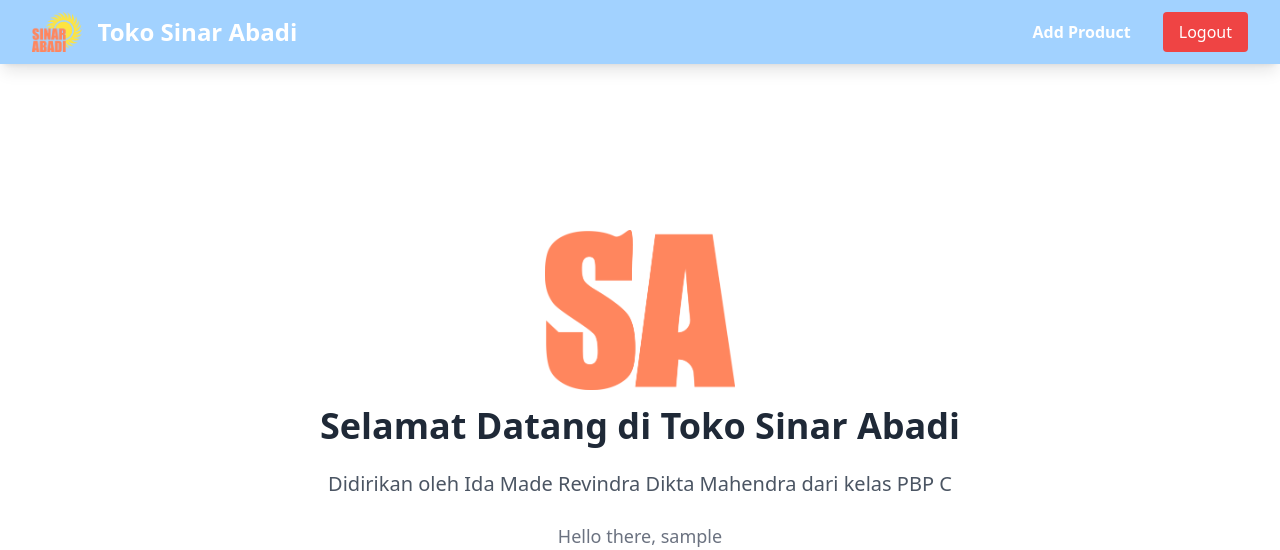
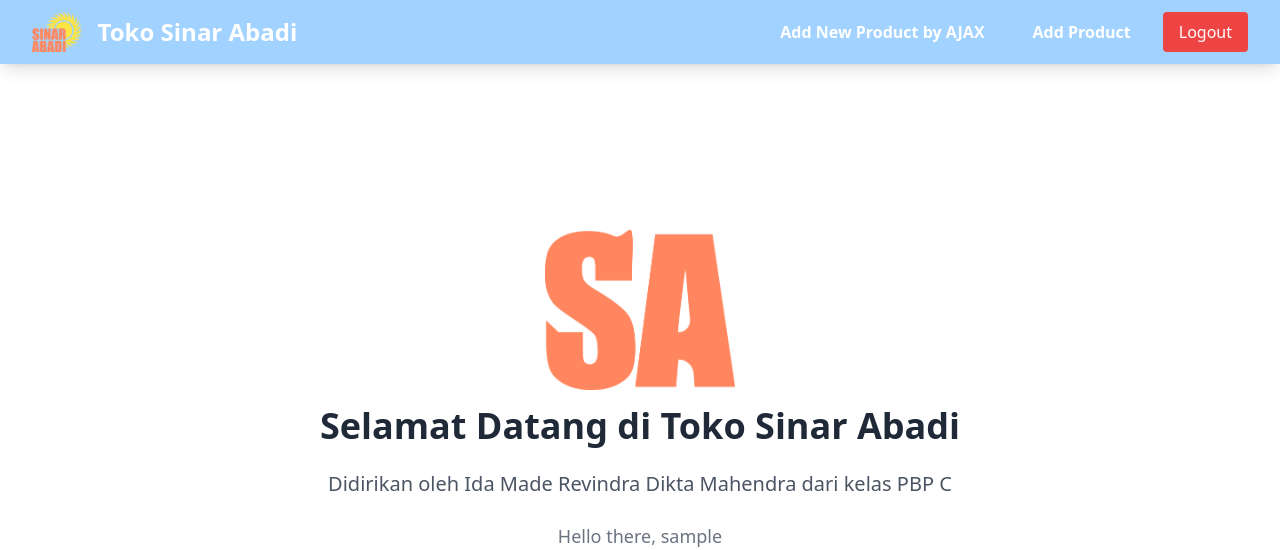
Before and after one commit to perutkenyang789/sinar-abadi-web, a Django app: page / in a window 1280 px wide. Shown: the top 550 px of the page. Run offline with Django 5.2, Linux system fonts and the light colour scheme; the visitor is signed in with stand-in values (Sample User, id 1); data that the repository does not hold is empty; some libraries are stand-ins or nearby versions.

Commit message:
Modify to view product data with fetch() API

```diff
--- a/main/templates/main.html
+++ b/main/templates/main.html
@@ -18,6 +18,49 @@
 
 <div class="flex justify-center h-screen gap-4 p-6">
     <div id="product_cards"></div>
+    <div id="crudModal" tabindex="-1" aria-hidden="true" class="hidden fixed inset-0 z-50 w-full flex items-center justify-center bg-gray-800 bg-opacity-50 overflow-x-hidden overflow-y-auto transition-opacity duration-300 ease-out">
+        <div id="crudModalContent" class="relative bg-white rounded-lg shadow-lg w-5/6 sm:w-3/4 md:w-1/2 lg:w-1/3 mx-4 sm:mx-0 transform scale-95 opacity-0 transition-transform transition-opacity duration-300 ease-out">
+            <!-- Modal header -->
+            <div class="flex items-center justify-between p-4 border-b rounded-t bg-indigo-200">
+                <h3 class="text-xl font-semibold text-gray-900">
+                    Add New Product
+                </h3>
+                <button type="button" class="text-gray-400 bg-transparent hover:bg-gray-200 hover:text-gray-900 rounded-lg text-sm p-1.5 ml-auto inline-flex items-center" id="closeModalBtn">
+                    <svg aria-hidden="true" class="w-5 h-5" fill="currentColor" viewBox="0 0 20 20" xmlns="http://www.w3.org/2000/svg">
+                        <path fill-rule="evenodd" d="M4.293 4.293a1 1 0 011.414 0L10 8.586l4.293-4.293a1 1 0 111.414 1.414L11.414 10l4.293 4.293a1 1 0 01-1.414 1.414L10 11.414l-4.293 4.293a1 1 0 01-1.414-1.414L8.586 10 4.293 5.707a1 1 0 010-1.414z" clip-rule="evenodd"></path>
+                    </svg>
+                    <span class="sr-only">Close modal</span>
+                </button>
+            </div>
+            <!-- Modal body -->
+            <div class="px-6 py-4 space-y-6 form-style">
+                <form id="productEntryForm" method="POST">
+                    {% csrf_token %}
+                    <div class="mb-4">
+                        <label for="productName" class="block text-sm font-medium text-gray-700">Product Name</label>
+                        <input type="text" id="productName" name="product_name" class="mt-1 block w-full border border-gray-300 rounded-md p-2 hover:border-indigo-700" placeholder="Enter product name" required>
+                    </div>
+                    <div class="mb-4">
+                        <label for="productPrice" class="block text-sm font-medium text-gray-700">Price (IDR)</label>
+                        <input type="number" id="productPrice" name="product_price" class="mt-1 block w-full border border-gray-300 rounded-md p-2 hover:border-indigo-700" placeholder="Enter product price" required>
+                    </div>
+                    <div class="mb-4">
+                        <label for="productDescription" class="block text-sm font-medium text-gray-700">Description</label>
+                        <textarea id="productDescription" name="product_description" rows="3" class="mt-1 block w-full h-52 resize-none border border-gray-300 rounded-md p-2 hover:border-indigo-700" placeholder="Enter product description" required></textarea>
+                    </div>
+                    <div class="mb-4">
+                        <label for="productColor" class="block text-sm font-medium text-gray-700">Color</label>
+                        <input type="text" id="productColor" name="product_color" class="mt-1 block w-full border border-gray-300 rounded-md p-2 hover:border-indigo-700" placeholder="Enter product color" required>
+                    </div>
+                </form>
+            </div>
+            <!-- Modal footer -->
+            <div class="flex flex-col space-y-2 md:flex-row md:space-y-0 md:space-x-2 p-6 border-t border-gray-200 rounded-b justify-center md:justify-end">
+                <button type="button" class="bg-gray-500 hover:bg-gray-600 text-white font-bold py-2 px-4 rounded-lg" id="cancelButton">Cancel</button>
+                <button type="submit" id="submitProductEntry" form="productEntryForm" class="bg-indigo-700 hover:bg-indigo-600 text-white font-bold py-2 px-4 rounded-lg">Save</button>
+            </div>
+        </div>
+    </div>
 </div>
 
 <script>
@@ -35,10 +78,6 @@
         if (store_products.length === 0){
             classNameString = "flex flex-col items-center justify-center p-6";
             htmlString = `
-                <svg version="1.1" id="Layer_1" xmlns="http://www.w3.org/2000/svg" xmlns:xlink="http://www.w3.org/1999/xlink" x="0px" y="0px" viewBox="0 0 122.88 92.26" style="enable-background:new 0 0 122.88 92.26" xml:space="preserve">
-                    <style type="text/css">.st0{fill-rule:evenodd;clip-rule:evenodd;}</style>
-                    <g><path class="st0" d="..."/></g>
-                </svg>
                 <p class="text-center text-gray-600 mt-4">There is no product data in Toko SInar Abadi.</p>
             `;
         }
@@ -101,6 +140,62 @@
         document.getElementById("product_cards").innerHTML = htmlString;
         document.getElementById("product_cards").className = classNameString;
     }
-refreshProducts();
+    refreshProducts();
+
+    const modal = document.getElementById('crudModal');
+    const modalContent = document.getElementById('crudModalContent');
+
+    function showModal() {
+        modal.classList.remove('hidden');
+        setTimeout(() => {
+            modalContent.classList.remove('opacity-0', 'scale-95');
+            modalContent.classList.add('opacity-100', 'scale-100');
+        }, 50);
+    }
+
+    function hideModal() {
+        modalContent.classList.remove('opacity-100', 'scale-100');
+        modalContent.classList.add('opacity-0', 'scale-95');
+        setTimeout(() => {
+            modal.classList.add('hidden');
+        }, 150);
+    }
+
+    document.getElementById("cancelButton").addEventListener("click", hideModal);
+    document.getElementById("closeModalBtn").addEventListener("click", hideModal);
+
+    // Add event listener to show modal button
+    document.getElementById("showModalBtn").addEventListener("click", showModal);
+
+    function getCSRFToken() {
+        return document.querySelector('[name=csrfmiddlewaretoken]').value;
+    }
+
+    function createProduct() {
+        const formData = new FormData(document.querySelector('#productEntryForm'));
+        formData.append('csrfmiddlewaretoken', getCSRFToken());
+
+        fetch("{% url 'main:create_product_ajax' %}", {
+            method: "POST",
+            body: formData,
+        })
+        .then(response => {
+            if (response.ok) {
+                refreshProducts();
+                document.getElementById("productEntryForm").reset();
+                hideModal();
+            } else {
+                response.json().then(data => console.error('Error:', data));
+            }
+        });
+
+        return false;
+    }
+
+    document.getElementById("productEntryForm").addEventListener("submit", function(e) {
+        e.preventDefault();
+        createProduct();
+    });
+
 </script>
 {% endblock content %}
--- a/main/urls.py
+++ b/main/urls.py
@@ -1,5 +1,5 @@
 from django.urls import path
-from main.views import show_main, create_product, show_xml, show_json, show_xml_by_id, show_json_by_id, create_account, user_login, user_logout, update_product, delete_product
+from main.views import show_main, create_product, show_xml, show_json, show_xml_by_id, show_json_by_id, create_account, user_login, user_logout, update_product, delete_product, create_product_ajax
 
 app_name = 'main'
 
@@ -15,4 +15,5 @@ urlpatterns = [
     path('logout/', user_logout, name='user_logout'),
     path('update-product/<uuid:id>', update_product, name='update_product'),
     path('delete-product/<uuid:id>', delete_product, name='delete_product'),
+    path('/create-ajax/', create_product_ajax, name='create_product_ajax'),
 ]
--- a/main/views.py
+++ b/main/views.py
@@ -9,6 +9,8 @@ from main.models import Product
 from django.http import HttpResponse, HttpResponseRedirect
 from django.core import serializers
 from django.urls import reverse
+from django.views.decorators.csrf import csrf_exempt
+from django.views.decorators.http import require_POST
 
 @login_required(login_url='/login')
 def show_main(request):
@@ -72,6 +74,8 @@ def user_login(request):
             response = HttpResponseRedirect(reverse("main:show_main"))
             response.set_cookie('last_login', str(datetime.datetime.now()))
             return response
+        else:
+            messages.error(request, "Invalid username or password. Please try again.")
 
     else:
         form = AuthenticationForm(request)
@@ -97,3 +101,23 @@ def delete_product(request, id):
     product = Product.objects.get(pk = id)
     product.delete()
     return HttpResponseRedirect(reverse('main:show_main'))
+
+@csrf_exempt
+@require_POST
+def create_product_ajax(request):
+    name = request.POST.get("name")
+    price = request.POST.get("price")
+    description = request.POST.get("description")
+    color = request.POST.get("color")
+    user = request.user
+
+    new_product = Product(
+        name=name,
+        price=price,
+        description=description,
+        color=color,
+        user=user
+    )
+    new_product.save()
+
+    return HttpResponse(b"CREATED", status=201)
--- a/templates/navbar.html
+++ b/templates/navbar.html
@@ -19,6 +19,9 @@
 
             <!-- Desktop Menu -->
             <div class="hidden md:flex space-x-4">
+                <button data-modal-target="crudModal" data-modal-toggle="crudModal" class="text-white hover:text-gray-200 font-bold py-2 px-4 rounded transition duration-300 text-center" onclick="showModal();">
+                    Add New Product by AJAX
+                </button>
                 <a href="{% url 'main:create_product' %}" class="text-white hover:text-gray-200 font-bold py-2 px-4 rounded transition duration-300">Add Product</a>
                 <a href="{% url 'main:user_logout' %}" class="text-white bg-red-500 hover:bg-red-600 py-2 px-4 rounded transition duration-300">Logout</a>
             </div>
@@ -38,7 +41,12 @@
             </div>
 
             <ul class="space-y-2">
-                <li><a href="..." class="block text-white hover:text-gray-200 font-bold py-2 px-4 rounded transition duration-300">Add Product</a></li>
+                <li>
+                    <button data-modal-target="crudModal" data-modal-toggle="crudModal" class="btn text-white hover:text-gray-200 font-bold py-2 px-4 rounded transition duration-300" onclick="showModal();">
+                        Add New Product by AJAX
+                    </button>
+                </li>
+                <li><a href="{% url 'main:create_product' %}" class="block text-white hover:text-gray-200 font-bold py-2 px-4 rounded transition duration-300">Add Product</a>
                 <li>
                     <div class="mt-4" id="mobile-menu-bottom">
                         <a href="{% url 'main:user_logout' %}" class="block text-center bg-red-500 hover:bg-red-600 text-white font-bold py-2 px-4 rounded transition duration-300 mb-2">
@@ -67,3 +75,4 @@
         });
     </script>
 </nav>
+</style>
```
